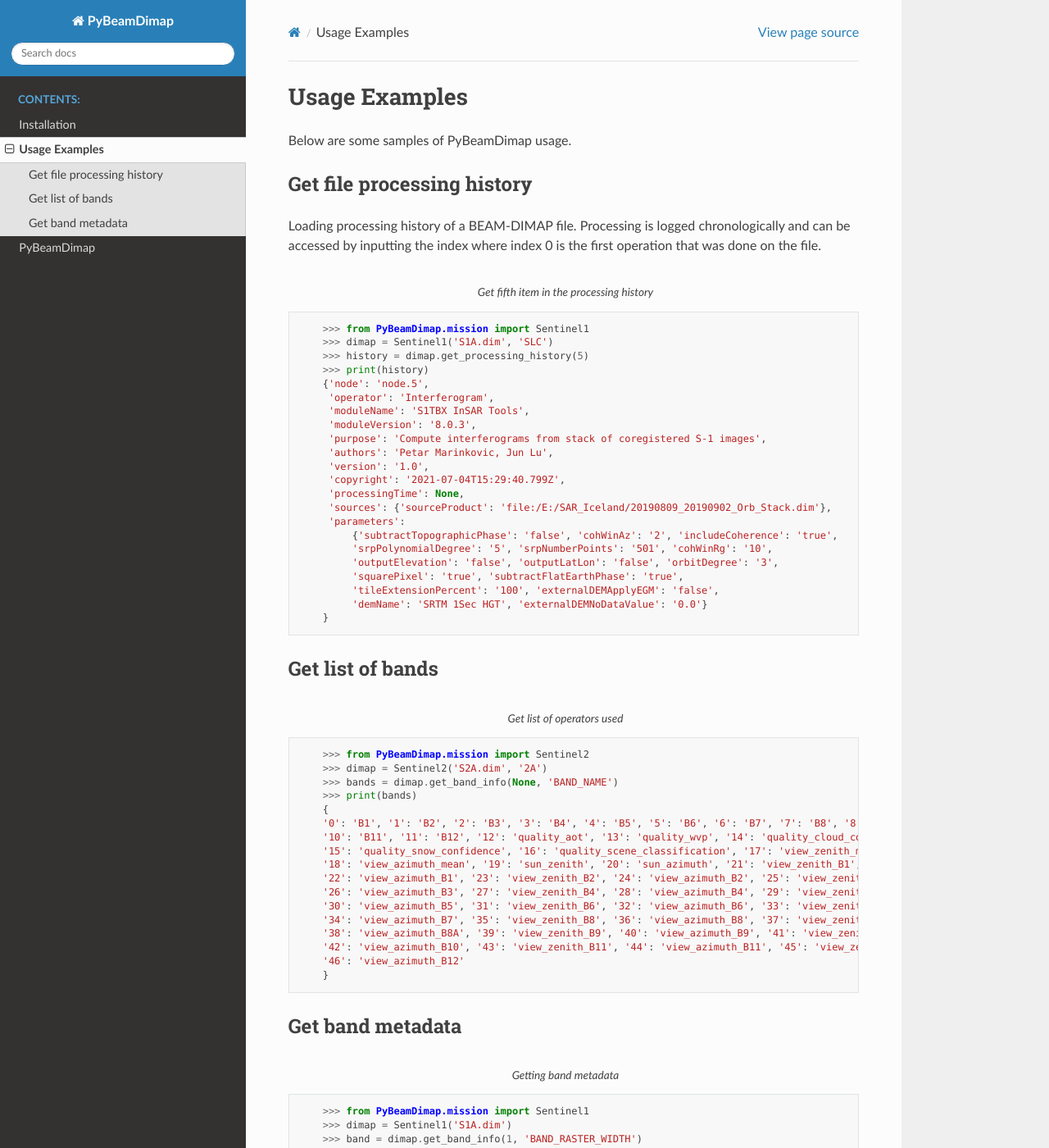
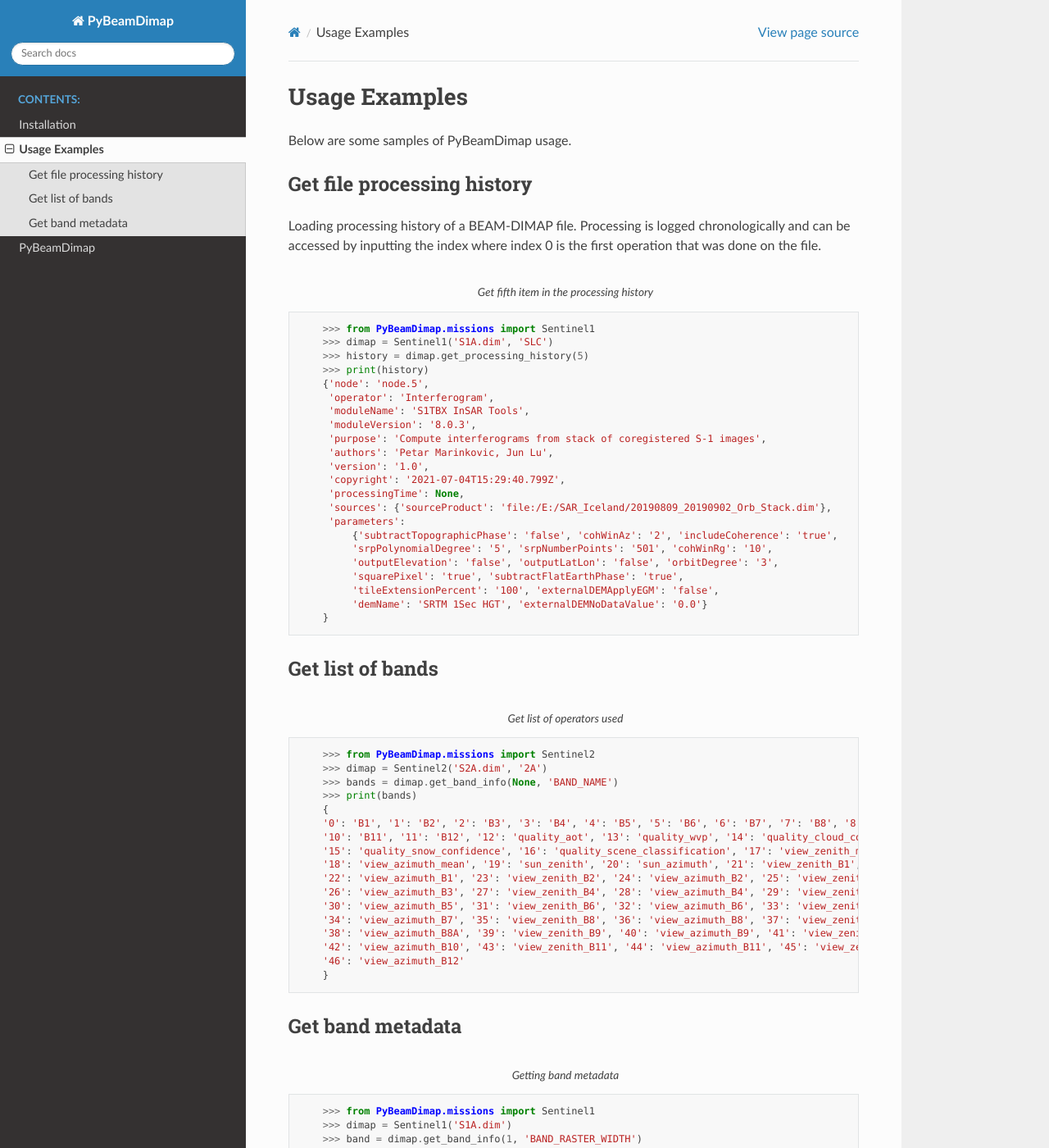
Before and after one commit to pbrotoisworo/py-beam-dimap, a Sphinx documentation site: the page built from docs/source/examples.rst, in a window 1280 px wide and 1400 px high. Shown: the whole window at 82% size. Built offline with Sphinx 7.4.7 and the Read the Docs theme 2.0.0, drawn with Linux system fonts in a browser that asks for light colours.

Commit message:
Fix error in sample workflows

```diff
--- a/docs/source/examples.rst
+++ b/docs/source/examples.rst
@@ -10,7 +10,7 @@
 ..  code-block:: python
     :caption: Get fifth item in the processing history
 
-        >>> from PyBeamDimap.mission import Sentinel1
+        >>> from PyBeamDimap.missions import Sentinel1
         >>> dimap = Sentinel1('S1A.dim', 'SLC')
         >>> history = dimap.get_processing_history(5)
         >>> print(history)
@@ -38,7 +38,7 @@
 ..  code-block:: python
     :caption: Get list of operators used
 
-        >>> from PyBeamDimap.mission import Sentinel2
+        >>> from PyBeamDimap.missions import Sentinel2
         >>> dimap = Sentinel2('S2A.dim', '2A')
         >>> bands = dimap.get_band_info(None, 'BAND_NAME')
         >>> print(bands)
@@ -61,7 +61,7 @@
 ..  code-block:: python
     :caption: Getting band metadata
 
-        >>> from PyBeamDimap.mission import Sentinel1
+        >>> from PyBeamDimap.missions import Sentinel1
         >>> dimap = Sentinel1('S1A.dim')
         >>> band = dimap.get_band_info(1, 'BAND_RASTER_WIDTH')
         >>> print(band)
```
